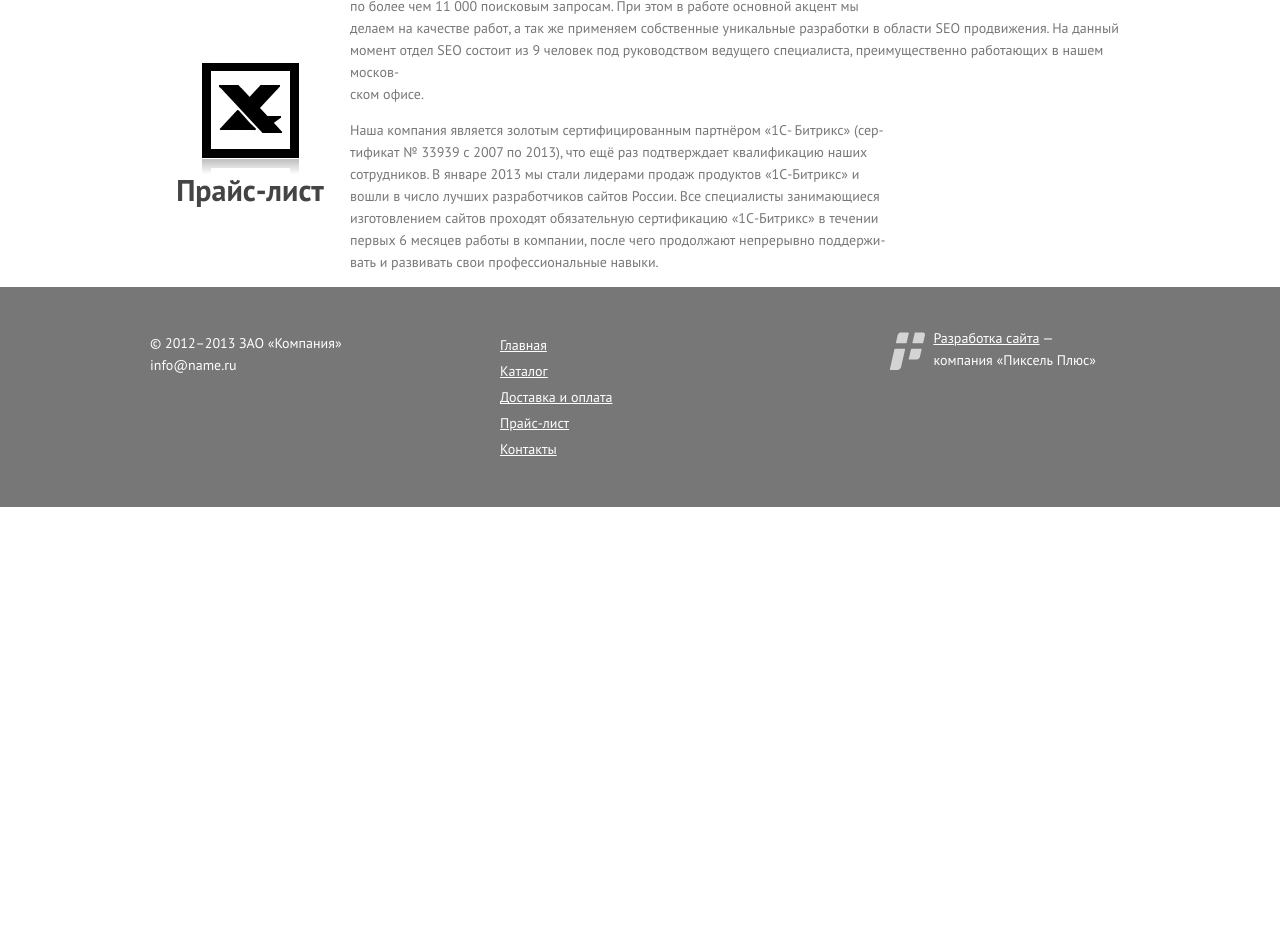
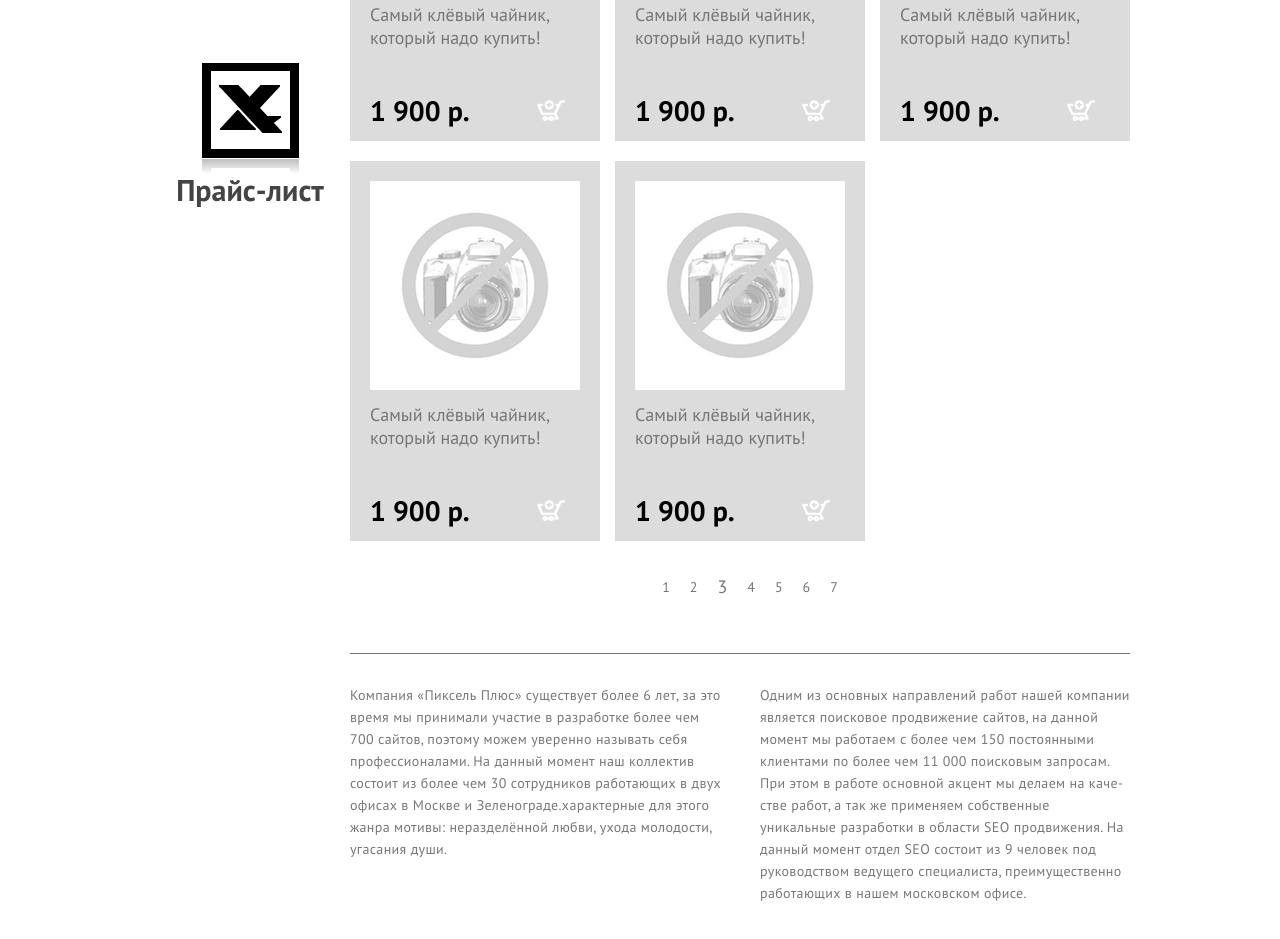
Before and after one commit to yuraulio/id_html, a plain HTML site: page index.html in a window 1280 px wide. Shown: the part 979-1918 px from the top of the page. Before the commit the page ends 1486 px from the top, so only its background shows below. Drawn offline with Linux system fonts and the light colour scheme.

Commit message:
Доробив, готово до тестування і вилизування.

```diff
--- a/css/style.css
+++ b/css/style.css
@@ -159,7 +159,7 @@ line-height: 46px;
   position: absolute;
   top: 166px;
   left: 50%;
-  transform: translate(-485px,0);
+  transform: translate(-490px,0);
   width: 34px;
   height: 61px;
   z-index: 3;
@@ -278,14 +278,97 @@ main {
   width: 780px;
 }
 
-main h2 {
-  /* padding-left: 40px; */
-  font-size: 40px;
-  font-weight: 100;
+.shop {
+  width: 100%;
 }
 
-main p {
-  /* padding-left: 40px; */
+.items {
+  display: flex;
+  flex-wrap: wrap;
+  justify-content: flex-start;
+}
+
+.item {
+  display: flex;
+  flex-direction: column;
+  align-items: center;
+  justify-content: space-between;
+  box-sizing: border-box;
+  margin: 0 15px 20px 0;
+  padding: 20px 20px 17px;
+  width: 250px;
+  height: 380px;
+  background-color: #dcdcdc;
+
+}
+
+.item:nth-child(3n) {
+  margin: 0 0 20px 0;
+}
+.price_add {
+  display: flex;
+  justify-content: space-between;
+  width: 100%;
+}
+
+.item p {
+  margin-bottom: 50px;
+}
+
+.item span {
+  font-size: 28px;
+  font-weight: bold;
+  color: black;
+}
+
+.item a {
+  text-decoration: none;
+  font-size: 18px;
+  color: #767676;
+}
+
+.price_add img {
+  margin-right: 15px;
+}
+
+.pages {
+  border-bottom: 1px solid #777777;
+}
+
+.pages ul{
+  list-style-type: none;
+  display: flex;
+  justify-content: center;
+  align-items: center;
+  margin: 15px 0 55px;
+}
+
+.pages ul li a {
+  color: #767676;
+  letter-spacing: 20px;
+  text-decoration: none;
+}
+
+#li_3 {
+  font-size: 18px;
+}
+
+.about {
+  display: flex;
+  margin: 30px 0 200px;
+}
+
+.about p {
+  margin: 0;
+  letter-spacing: 0.35px;
+}
+
+.about_left {
+  width: 410px;
+}
+
+.about_right {
+  width: 370px;
 }
 
 footer { /*Блок футера*/
--- a/index.html
+++ b/index.html
@@ -71,22 +71,78 @@
             <li><a href="#">Недвижимость</a></li>
           </ul>
         </nav>
+        <a href="#">
           <div class="price">
-          <img src="images/price.png" alt="price" title="price" width="97px" height="111px">
+            <img src="images/price.png" alt="price" title="price" width="97px"  height="111px">
             <p>Прайс-лист</p>
           </div>
+        </a>
       </aside>
       <main>
-          <h2>Компания «Пиксель Плюс»</h2>
+        <section class="shop">
+          <div class="items">
+            <div class="item">
+              <img src="images/nophoto.png" alt="item photo" title="item photo" width="210px" height="209px">
+              <p><a href="#">Самый клёвый чайник, который надо купить!</a></p>
+              <div class="price_add">
+                <span>1 900 р.</span>
+                <a href="#"><img src="images/add.png" alt="add to cart" title="add to cart" width="28px"   height="21px"></a>
+              </div>
+            </div>
+            <div class="item">
+              <img src="images/nophoto.png" alt="item photo" title="item photo" width="210px" height="209px">
+              <p><a href="#">Самый клёвый чайник, который надо купить!</a></p>
+              <div class="price_add">
+                <span>1 900 р.</span>
+                <a href="#"><img src="images/add.png" alt="add to cart" title="add to cart" width="28px"   height="21px"></a>
+              </div>
+            </div><div class="item">
+              <img src="images/nophoto.png" alt="item photo" title="item photo" width="210px" height="209px">
+              <p><a href="#">Самый клёвый чайник, который надо купить!</a></p>
+              <div class="price_add">
+                <span>1 900 р.</span>
+                <a href="#"><img src="images/add.png" alt="add to cart" title="add to cart" width="28px"   height="21px"></a>
+              </div>
+            </div><div class="item">
+              <img src="images/nophoto.png" alt="item photo" title="item photo" width="210px" height="209px">
+              <p><a href="#">Самый клёвый чайник, который надо купить!</a></p>
+              <div class="price_add">
+                <span>1 900 р.</span>
+                <a href="#"><img src="images/add.png" alt="add to cart" title="add to cart" width="28px"   height="21px"></a>
+              </div>
+            </div><div class="item">
+              <img src="images/nophoto.png" alt="item photo" title="item photo" width="210px" height="209px">
+              <p><a href="#">Самый клёвый чайник, который надо купить!</a></p>
+              <div class="price_add">
+                <span>1 900 р.</span>
+                <a href="#"><img src="images/add.png" alt="add to cart" title="add to cart" width="28px"   height="21px"></a>
+              </div>
+            </div>
+          </div>
+          <div class="pages">
+            <ul>
+              <li><a href="#">1</a></li>
+              <li><a href="#">2</a></li>
+              <li id="li_3"><a href="#">3</a></li>
+              <li><a href="#">4</a></li>
+              <li><a href="#">5</a></li>
+              <li><a href="#">6</a></li>
+              <li><a href="#">7</a></li>
+            </ul>
+          </div>
+        </section>
+        <section class="about">
+          <div class="about_left">
             <p>
-            Компания «Пиксель Плюс» существует более 6 лет, за это время мы   принимали участие<br>в разработке более чем 700 сайтов, поэтому можем  уверенно называть себя професси-<br>оналами. На данный момент наш  коллектив состоит из более чем 30 сотрудников рабо-<br>тающих в двух   офисах в Москве и Зеленограде.
+              Компания «Пиксель Плюс» существует более 6 лет, за это время мы принимали участие в разработке более чем <br>700 сайтов, поэтому можем уверенно называть себя профессионалами. На данный момент наш коллектив <br>состоит из более чем 30 сотрудников работающих в двух офисах в Москве и Зеленограде.характерные для этого <br>жанра мотивы: неразделённой любви, ухода молодости, угасания души.
             </p>
+          </div>
+          <div class="about_right">
             <p>
-            Одним из основных направлений работ нашей компании является поисковое   продви-<br>жение сайтов, на данной момент мы работаем с более чем 150  постоянными клиентами <br>по более чем 11 000 поисковым запросам. При   этом в работе основной акцент мы <br>делаем на качестве работ, а так же   применяем собственные уникальные разработки в области SEO   продвижения. На данный момент отдел SEO состоит из 9 человек под  руководством ведущего специалиста, преимущественно работающих в нашем   москов-<br>ском офисе.
+              Одним из основных направлений работ нашей компании является поисковое   продвижение сайтов, на данной момент мы работаем с более чем 150  постоянными клиентами по более чем 11 000 поисковым запросам. При   этом в работе основной акцент мы делаем на каче&shy;стве работ, а так же   применяем собственные уникальные разработки в области SEO   продвижения. На данный момент отдел SEO состоит из 9 человек под  руковод&shy;ством ведущего специалиста, преимущественно работа&shy;ющих в нашем   московском офисе.
             </p>
-          <p>
-            Наша компания является золотым сертифицированным партнёром «1С- Битрикс» (сер-<br>тификат № 33939 с 2007 по 2013), что ещё раз   подтверждает квалификацию наших <br>сотрудников. В январе 2013 мы стали   лидерами продаж продуктов «1С-Битрикс» и <br>вошли в число лучших   разработчиков сайтов России. Все специалисты занимающиеся  <br>изготовлением сайтов проходят обязательную сертификацию «1С-Битрикс»  в течении <br>первых 6 месяцев работы в компании, после чего продолжают   непрерывно поддержи-<br>вать и развивать свои    профессиональные навыки.
-          </p>
+          </div>
+        </section>
       </main>
     </div>
     <footer>
```
Also changed, not shown: .atom-live-server.json (deleted), images/add.png (added), images/nophoto.png (added). Lines whose indentation alone changed are shown as unchanged.
